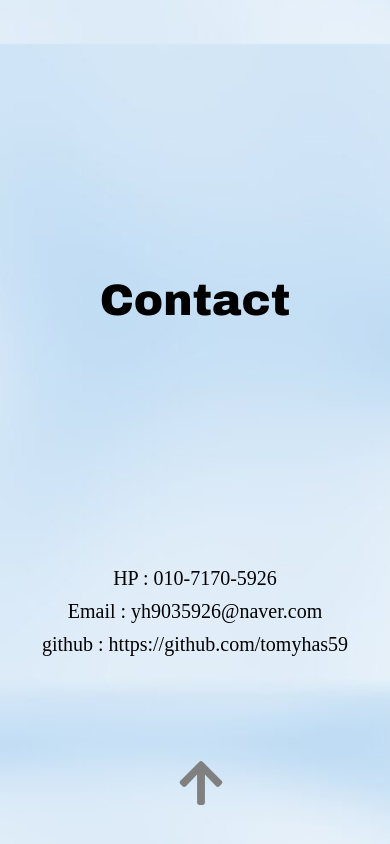
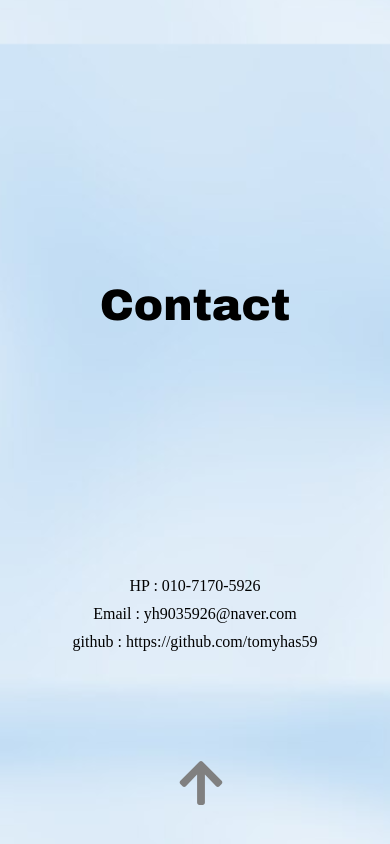
Before and after one commit to tomyhas59/portfolio, a React (Create React App) app: page / in a window 390 px wide. Shown: the part 2488-3332 px from the top of the page. Built offline with nearby package versions, Linux system fonts and the light colour scheme.

Commit message:
contactContent>p fontSize 16px

```diff
--- a/src/App.css
+++ b/src/App.css
@@ -237,4 +237,7 @@ footer {
     bottom: 80px;
     left: 45%;
   }
+  .contactContent > p {
+    font-size: 16px;
+  }
 }
```
